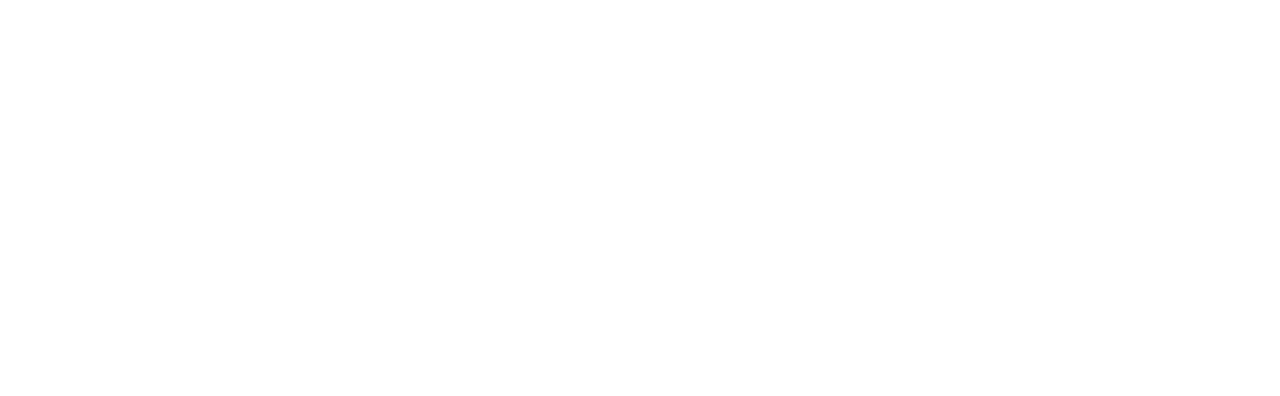
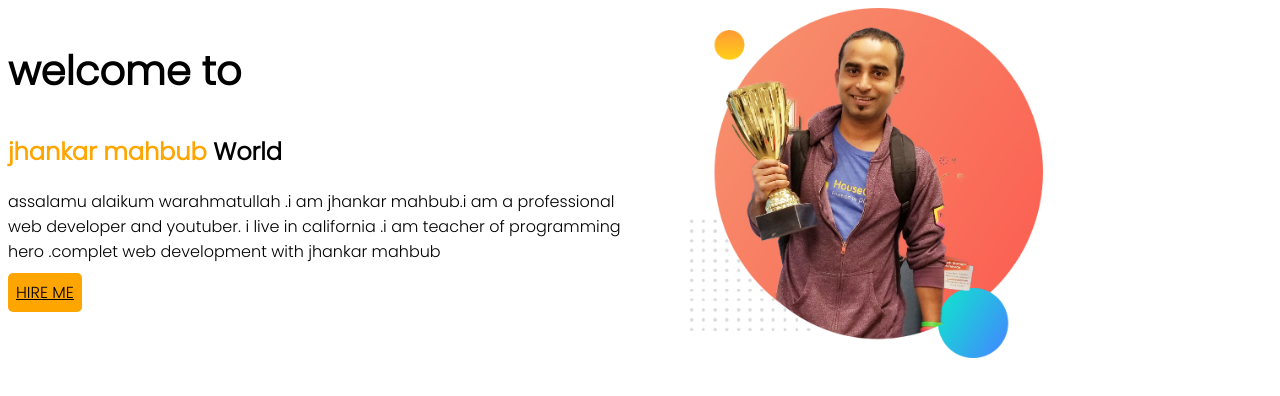
Before and after one commit to hmtamim199/simple-project, a plain HTML site: page index.html in a window 1280 px wide. Drawn offline with Linux system fonts and the light colour scheme.

Commit message:
jhankar mahbub

```diff
--- a/index.html
+++ b/index.html
@@ -1,13 +1,32 @@
 <!DOCTYPE html>
 <html lang="en">
+
 <head>
   <meta charset="UTF-8">
   <meta http-equiv="X-UA-Compatible" content="IE=edge">
   <meta name="viewport" content="width=device-width, initial-scale=1.0">
+  <link rel="preconnect" href="https://fonts.googleapis.com">
+  <link rel="preconnect" href="https://fonts.gstatic.com" crossorigin>
+  <link href="https://fonts.googleapis.com/css2?family=Poppins:wght@300&display=swap" rel="stylesheet">
+
+
   <title> tamim's project</title>
   <link rel="stylesheet" href="style.css">
 </head>
+
 <body>
+  <section class="top-banner">
+    <div class="half-width">
+      <h1>welcome to </h1>
+      <h2> <span class="color-orange">jhankar mahbub</span> World</h2>
+      <p>assalamu alaikum warahmatullah .i am jhankar mahbub.i am a professional web developer and youtuber. i live in
+        california .i am teacher of programming hero .complet web development with jhankar mahbub</p>
+        <a class="hire" href="http://www.facebook.com">HIRE ME </a>
+    </div>
+    <div class="half-width"> <img src="jhankar.png" alt="">
 
+    </div>
+  </section>
 </body>
+
 </html>
--- a/style.css
+++ b/style.css
@@ -0,0 +1,31 @@
+body {
+  font-family: 'Poppins', sans-serif;
+}
+
+h1 {
+  font-size: 40px;
+}
+
+.color-orange {
+  color: orange;
+}
+
+.half-width {
+  width: 50%;
+}
+
+img {
+  height: 350px;
+  padding-left: 50px;
+}
+
+.top-banner {
+  display: flex;
+}
+
+.hire {
+  color: black;
+  background-color: orange;
+  padding: 8px;
+  border-radius: 5px;
+}
```
Also changed, not shown: jhankar.png (added).
